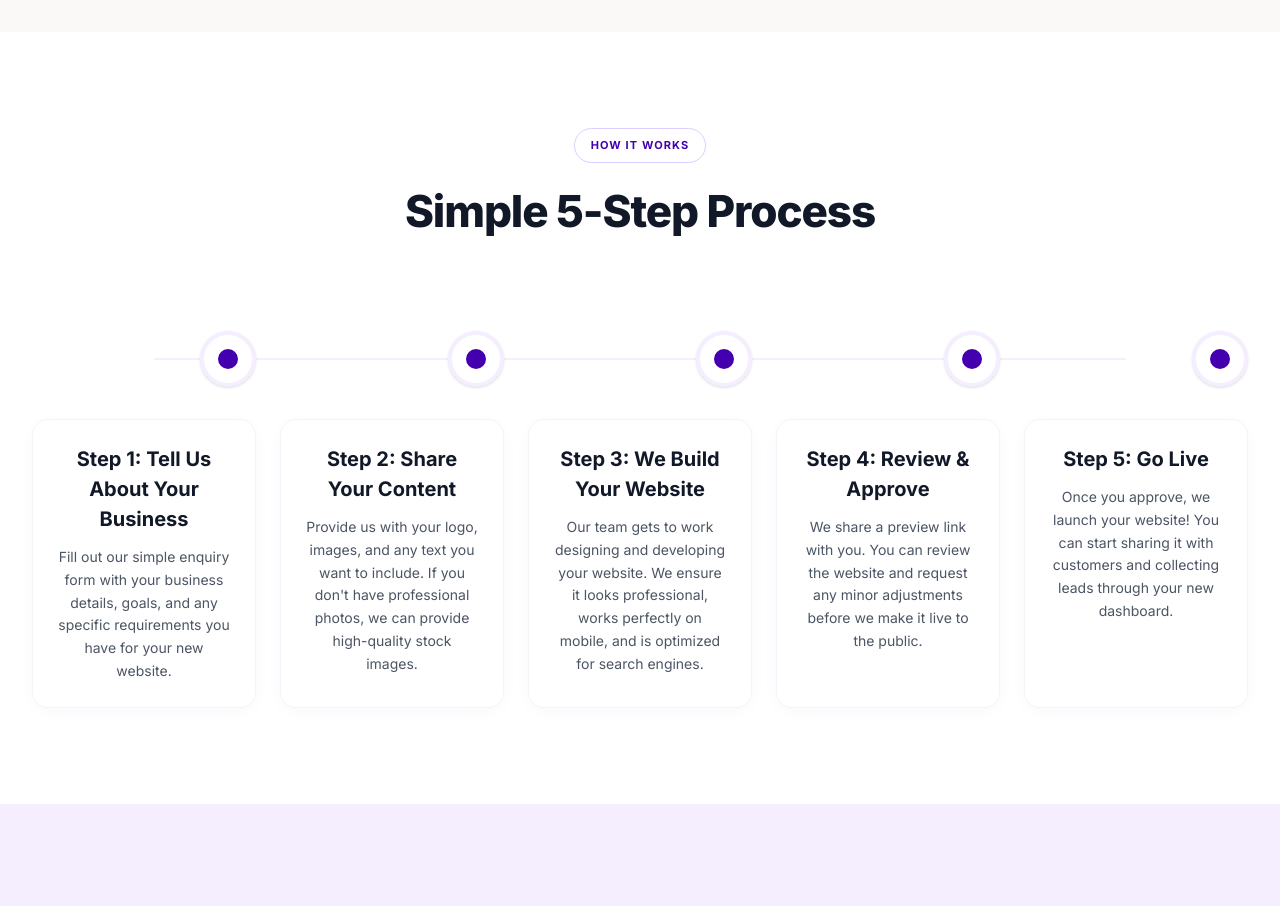
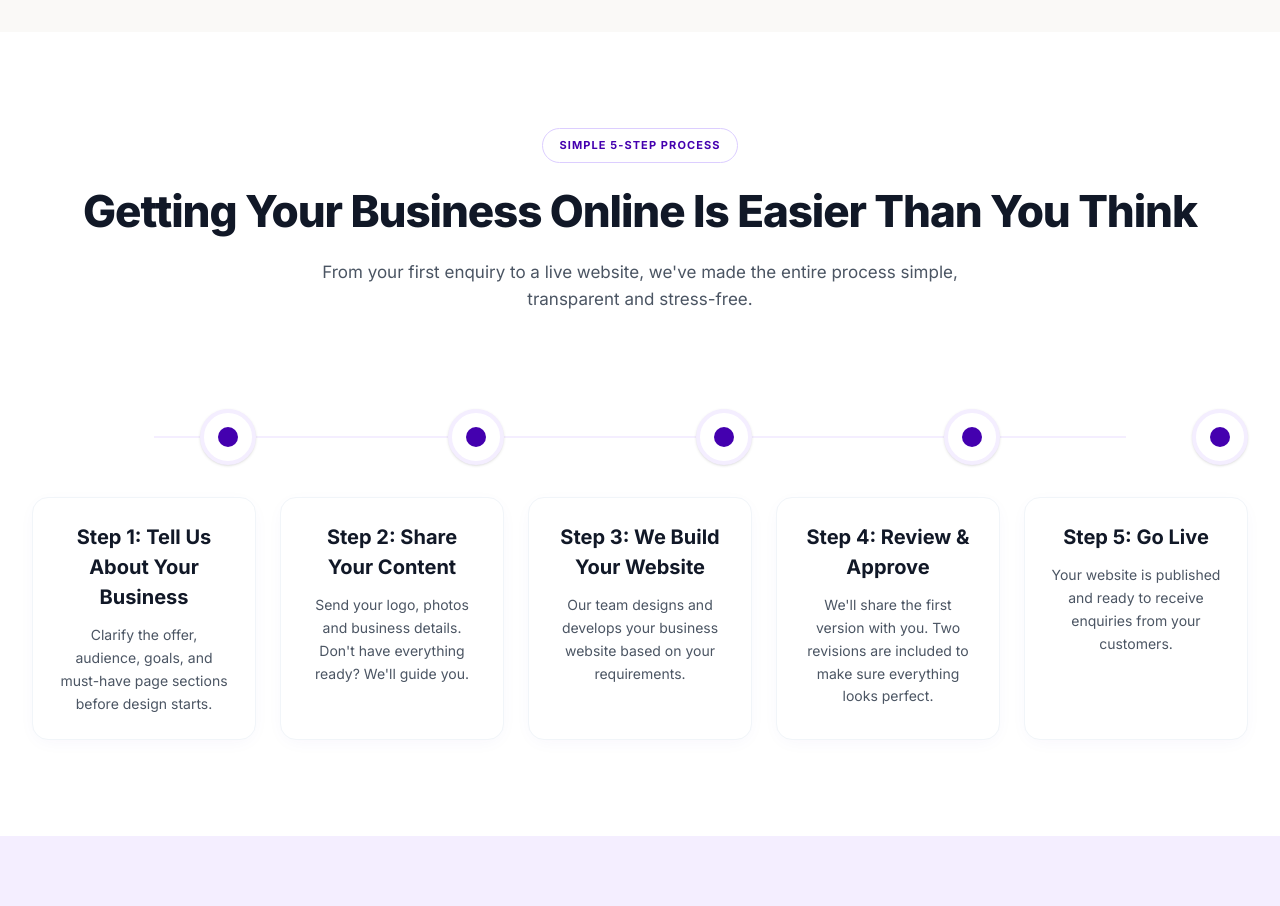
Before and after one commit to zehracodes29/landingpage, a Next.js app in the folder pagemistri-landing/: page / in a window 1280 px wide. Shown: the part 2960-3866 px from the top of the page. Built offline with nearby package versions, Linux system fonts and the light colour scheme.

Commit message:
feat: create Process component and integrate it into the application structure

```diff
--- a/pagemistri-landing/src/components/Process/Process.jsx
+++ b/pagemistri-landing/src/components/Process/Process.jsx
@@ -6,23 +6,23 @@ import SectionTitle from '../../ui/SectionTitle';
 const steps = [
   {
     title: 'Step 1: Tell Us About Your Business',
-    description: 'Fill out our simple enquiry form with your business details, goals, and any specific requirements you have for your new website.'
+    description: 'Clarify the offer, audience, goals, and must-have page sections before design starts.'
   },
   {
     title: 'Step 2: Share Your Content',
-    description: 'Provide us with your logo, images, and any text you want to include. If you don\'t have professional photos, we can provide high-quality stock images.'
+    description: "Send your logo, photos and business details. Don't have everything ready? We'll guide you."
   },
   {
     title: 'Step 3: We Build Your Website',
-    description: 'Our team gets to work designing and developing your website. We ensure it looks professional, works perfectly on mobile, and is optimized for search engines.'
+    description: 'Our team designs and develops your business website based on your requirements.'
   },
   {
     title: 'Step 4: Review & Approve',
-    description: 'We share a preview link with you. You can review the website and request any minor adjustments before we make it live to the public.'
+    description: "We'll share the first version with you. Two revisions are included to make sure everything looks perfect."
   },
   {
     title: 'Step 5: Go Live',
-    description: 'Once you approve, we launch your website! You can start sharing it with customers and collecting leads through your new dashboard.'
+    description: 'Your website is published and ready to receive enquiries from your customers.'
   }
 ];
 
@@ -32,11 +32,14 @@ const Process = () => {
       <div className="max-w-[1400px] mx-auto px-6 lg:px-8 relative z-10">
         <div className="text-center mb-16 md:mb-24">
           <div className="mb-6">
-            <SectionBadge>HOW IT WORKS</SectionBadge>
+            <SectionBadge>Simple 5-Step Process</SectionBadge>
           </div>
           <SectionTitle>
-            Simple 5-Step Process
+            Getting Your Business Online Is Easier Than You Think
           </SectionTitle>
+          <p className="text-[17px] text-[#4B5563] leading-[1.6] max-w-2xl mx-auto mt-6">
+            From your first enquiry to a live website, we've made the entire process simple, transparent and stress-free.
+          </p>
         </div>
 
         <div className="relative">
```
